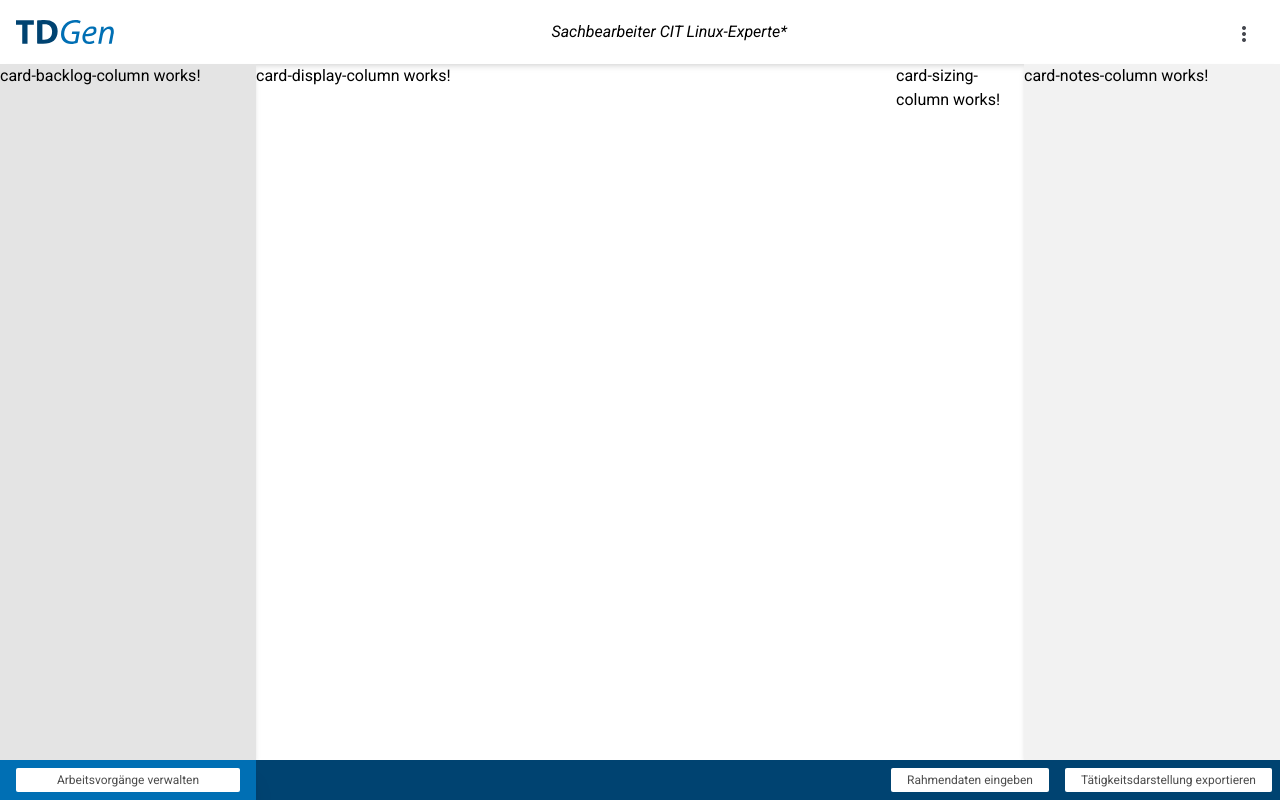
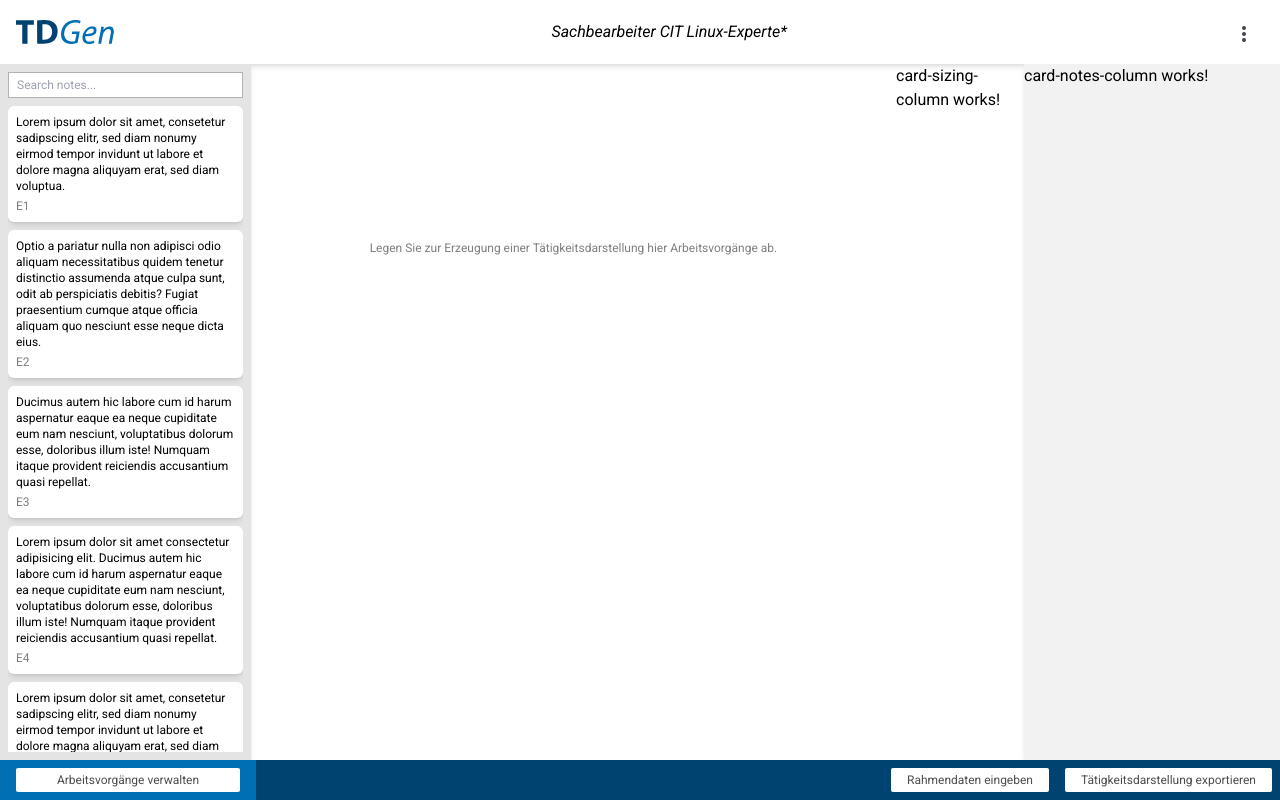
Before and after one commit to sberoch/tdgen, an Angular app in the folder client/: page / in a window 1280 px wide. Built offline with nearby package versions, Linux system fonts and the light colour scheme.

Commit message:
cards drag and drop

```diff
--- a/client/src/app/app.component.html
+++ b/client/src/app/app.component.html
@@ -1,8 +1,7 @@
-<div class="flex flex-col min-h-screen">
+<div class="flex flex-col h-screen max-h-screen overflow-hidden">
   <app-header></app-header>
-  <main class="flex flex-grow flex-row">
-    <app-card-backlog-column class="w-[20%]"></app-card-backlog-column>
-    <app-card-display-column class="w-[50%]"></app-card-display-column>
+  <main class="flex flex-row flex-1 min-h-0">
+    <app-card-backlog-column class="w-[70%]"></app-card-backlog-column>
     <app-card-sizing-column class="w-[10%]"></app-card-sizing-column>
     <app-card-notes-column class="w-[20%]"></app-card-notes-column>
   </main>
--- a/client/src/app/app.component.ts
+++ b/client/src/app/app.component.ts
@@ -3,7 +3,6 @@ import { HeaderComponent } from './layout/header/header.component';
 import { FooterComponent } from './layout/footer/footer.component';
 import { CardBacklogColumnComponent } from './columns/card-backlog-column/card-backlog-column.component';
 import { CardSizingColumnComponent } from './columns/card-sizing-column/card-sizing-column.component';
-import { CardDisplayColumnComponent } from './columns/card-display-column/card-display-column.component';
 import { CardNotesColumnComponent } from './columns/card-notes-column/card-notes-column.component';
 
 @Component({
@@ -14,7 +13,6 @@ import { CardNotesColumnComponent } from './columns/card-notes-column/card-notes
     HeaderComponent,
     FooterComponent,
     CardBacklogColumnComponent,
-    CardDisplayColumnComponent,
     CardSizingColumnComponent,
     CardNotesColumnComponent,
   ],
--- a/client/src/app/columns/card-backlog-column/card-backlog-column.component.html
+++ b/client/src/app/columns/card-backlog-column/card-backlog-column.component.html
@@ -1,3 +1,70 @@
-<div class="flex flex-col bg-gray shadow-md h-full">
-  card-backlog-column works!
+<div class="flex w-full h-full">
+  <div class="flex flex-col bg-gray shadow-md h-full p-2 w-[28%]">
+    <input
+      type="text"
+      placeholder="Search notes..."
+      class="w-full px-2 py-1 border focus:outline-none text-xs 2xl:text-sm 3xl:text-base border-black/30"
+      (input)="onSearch($event)"
+    />
+
+    <div
+      class="flex flex-col gap-2 mt-2 overflow-y-scroll"
+      cdkDropList
+      #backlogList="cdkDropList"
+      [cdkDropListData]="backlogCards"
+      [cdkDropListConnectedTo]="[displayList]"
+      (cdkDropListDropped)="drop($event)"
+    >
+      @for (card of backlogCards; track card) {
+        <div class="bg-white shadow-md rounded-md p-2 cursor-move" cdkDrag>
+          <div
+            class="bg-black/10 h-full w-full border-dotted border-2 border-black/30 min-h-[100px] transition-all duration-200"
+            *cdkDragPlaceholder
+          ></div>
+          <p class="text-xs 2xl:text-sm 3xl:text-base">{{ card.text }}</p>
+          <p class="text-xs 2xl:text-sm 3xl:text-base text-black/50 mt-1">
+            {{ card.classification }}
+          </p>
+        </div>
+      }
+    </div>
+  </div>
+  <div class="flex flex-col h-full p-2 w-[72%]">
+    <div
+      class="flex flex-col gap-2 mt-2 overflow-y-scroll min-h-[200px]"
+      cdkDropList
+      #displayList="cdkDropList"
+      [cdkDropListData]="displayCards"
+      [cdkDropListConnectedTo]="[backlogList]"
+      (cdkDropListDropped)="drop($event)"
+    >
+      @if (displayCards.length > 0) {
+        @for (card of displayCards; track card) {
+          <div
+            class="shadow-md rounded-md p-2 cursor-move"
+            cdkDrag
+            [style.backgroundColor]="getPastelColor($index)"
+          >
+            <div
+              class="bg-black/10 h-full w-full border-dotted border-2 border-black/30 min-h-[200px] transition-all duration-200"
+              *cdkDragPlaceholder
+            ></div>
+            <p class="text-xs 2xl:text-sm 3xl:text-base">{{ card.text }}</p>
+            <p class="text-xs 2xl:text-sm 3xl:text-base text-black/50 mt-1">
+              {{ card.classification }}
+            </p>
+          </div>
+        }
+      } @else {
+        <div class="flex flex-col justify-center items-center relative">
+          <p
+            class="text-xs 2xl:text-sm 3xl:text-base text-black/50 mt-40 absolute top-[0]"
+          >
+            Legen Sie zur Erzeugung einer Tätigkeitsdarstellung hier
+            Arbeitsvorgänge ab.
+          </p>
+        </div>
+      }
+    </div>
+  </div>
 </div>
--- a/client/src/app/columns/card-backlog-column/card-backlog-column.component.ts
+++ b/client/src/app/columns/card-backlog-column/card-backlog-column.component.ts
@@ -1,7 +1,56 @@
 import { Component } from '@angular/core';
+import {
+  CdkDragDrop,
+  moveItemInArray,
+  transferArrayItem,
+  CdkDrag,
+  CdkDropList,
+  CdkDragPlaceholder,
+} from '@angular/cdk/drag-drop';
+import { Card, getNextPastelColor } from './card-backlog-column.utils';
+import { createCards } from './card-backlog-column.utils';
 
 @Component({
   selector: 'app-card-backlog-column',
   templateUrl: './card-backlog-column.component.html',
+  standalone: true,
+  imports: [CdkDropList, CdkDrag, CdkDragPlaceholder],
 })
-export class CardBacklogColumnComponent {}
+export class CardBacklogColumnComponent {
+  private allBacklogCards = createCards(20);
+  backlogCards: Card[] = this.allBacklogCards;
+  displayCards: Card[] = [];
+
+  onSearch(event: Event) {
+    const searchTerm = (event.target as HTMLInputElement).value;
+    if (!searchTerm.trim()) {
+      this.backlogCards = this.allBacklogCards;
+      return;
+    }
+
+    this.backlogCards = this.allBacklogCards.filter((card) =>
+      card.text.toLowerCase().includes(searchTerm.toLowerCase()),
+    );
+  }
+
+  drop(event: CdkDragDrop<Card[]>) {
+    if (event.previousContainer === event.container) {
+      moveItemInArray(
+        event.container.data,
+        event.previousIndex,
+        event.currentIndex,
+      );
+    } else {
+      transferArrayItem(
+        event.previousContainer.data,
+        event.container.data,
+        event.previousIndex,
+        event.currentIndex,
+      );
+    }
+  }
+
+  getPastelColor(currentIndex: number): string {
+    return getNextPastelColor(currentIndex);
+  }
+}
--- /dev/null
+++ b/client/src/app/columns/card-backlog-column/card-backlog-column.utils.ts
@@ -0,0 +1,35 @@
+export type Card = {
+  classification: string;
+  text: string;
+};
+
+const possibleTexts = [
+  'Lorem ipsum dolor sit amet, consetetur sadipscing elitr, sed diam nonumy eirmod tempor invidunt ut labore et dolore magna aliquyam erat, sed diam voluptua.',
+  'Optio a pariatur nulla non adipisci odio aliquam necessitatibus quidem tenetur distinctio assumenda atque culpa sunt, odit ab perspiciatis debitis? Fugiat praesentium cumque atque officia aliquam quo nesciunt esse neque dicta eius.',
+  'Ducimus autem hic labore cum id harum aspernatur eaque ea neque cupiditate eum nam nesciunt, voluptatibus dolorum esse, doloribus illum iste! Numquam itaque provident reiciendis accusantium quasi repellat.',
+  'Lorem ipsum dolor sit amet consectetur adipisicing elit. Ducimus autem hic labore cum id harum aspernatur eaque ea neque cupiditate eum nam nesciunt, voluptatibus dolorum esse, doloribus illum iste! Numquam itaque provident reiciendis accusantium quasi repellat.',
+];
+
+const pastelColors = [
+  '#ffebf0',
+  '#e6f5ff',
+  '#ffffe6',
+  '#ebffeb',
+  '#f5ebf5',
+  '#fff0eb',
+  '#ebfff0',
+  '#faf5ff',
+  '#fff5eb',
+  '#f0ffff',
+];
+
+export const getNextPastelColor = (currentIndex: number): string => {
+  return pastelColors[currentIndex % pastelColors.length];
+};
+
+export const createCards = (length: number): Card[] => {
+  return Array.from({ length }, (_, index) => ({
+    classification: `E${index + 1}`,
+    text: possibleTexts[index % possibleTexts.length],
+  }));
+};
--- a/client/src/app/columns/card-display-column/card-display-column.component.html
+++ /dev/null
@@ -1 +0,0 @@
-<p>card-display-column works!</p>
```
Also changed, not shown: client/src/app/columns/card-display-column/card-display-column.component.ts (deleted, +0 -7 lines).
